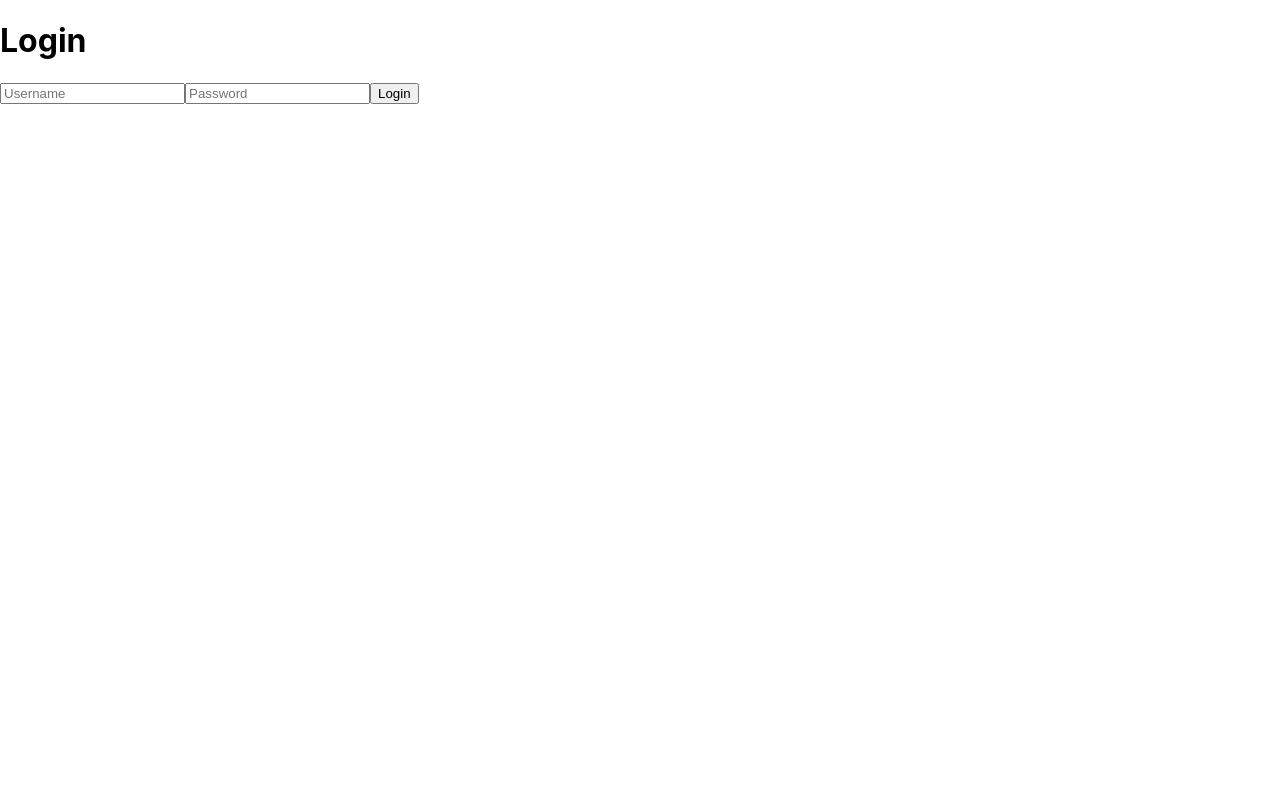
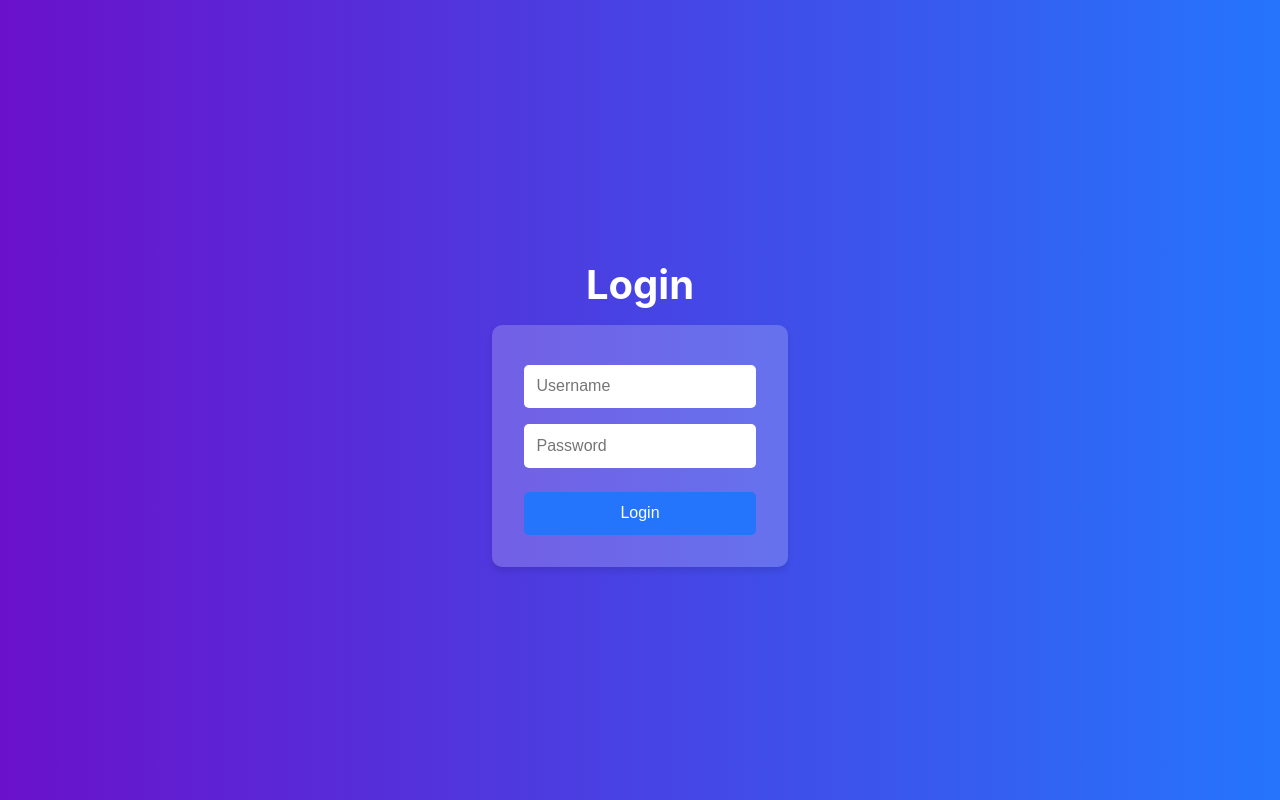
Before and after one commit to Junyeongjyk/React-, a React (Create React App) app in the folder frontend/: page / in a window 1280 px wide. Built offline with nearby package versions, Linux system fonts and the light colour scheme.

Commit message:
스타일 추가

```diff
--- /dev/null
+++ b/frontend/src/App.scss
@@ -0,0 +1,15 @@
+body {
+    margin: 0;
+    font-family: 'Arial', sans-serif;
+    background: #f3f4f6;
+    color: #333;
+}
+
+a {
+    text-decoration: none;
+    color: inherit;
+}
+
+* {
+    box-sizing: border-box;
+}
--- a/frontend/src/components/Login.js
+++ b/frontend/src/components/Login.js
@@ -1,11 +1,12 @@
 import React, { useState } from 'react';
 import { useNavigate } from 'react-router-dom';
+import './Login.scss'; // SCSS 파일 임포트
 
 const Login = () => {
     const [username, setUsername] = useState('');
     const [password, setPassword] = useState('');
     const [message, setMessage] = useState('');
-    const navigate = useNavigate(); // React Router의 useNavigate 훅
+    const navigate = useNavigate();
 
     const handleLogin = async (e) => {
         e.preventDefault();
@@ -23,7 +24,7 @@ const Login = () => {
 
             if (response.ok) {
                 setMessage(`Welcome, ${data.user.username}!`);
-                navigate('/main'); // 로그인 성공 시 메인 화면으로 이동
+                navigate('/main');
             } else {
                 setMessage(data.error);
             }
@@ -34,7 +35,7 @@ const Login = () => {
     };
 
     return (
-        <div>
+        <div className="login-container">
             <h1>Login</h1>
             <form onSubmit={handleLogin}>
                 <input
--- /dev/null
+++ b/frontend/src/components/Login.scss
@@ -0,0 +1,51 @@
+.login-container {
+    display: flex;
+    flex-direction: column;
+    align-items: center;
+    justify-content: center;
+    height: 100vh;
+    background: linear-gradient(to right, #6a11cb, #2575fc);
+    color: #fff;
+
+    h1 {
+        font-size: 2.5rem;
+        margin-bottom: 1rem;
+    }
+
+    form {
+        background: #ffffff33;
+        padding: 2rem;
+        border-radius: 10px;
+        box-shadow: 0 4px 6px rgba(0, 0, 0, 0.1);
+        display: flex;
+        flex-direction: column;
+
+        input {
+            margin: 0.5rem 0;
+            padding: 0.8rem;
+            border: none;
+            border-radius: 5px;
+            font-size: 1rem;
+        }
+
+        button {
+            margin-top: 1rem;
+            padding: 0.8rem;
+            background: #2575fc;
+            border: none;
+            border-radius: 5px;
+            color: white;
+            font-size: 1rem;
+            cursor: pointer;
+
+            &:hover {
+                background: #1a5dbb;
+            }
+        }
+    }
+
+    p {
+        margin-top: 1rem;
+        font-size: 1rem;
+    }
+}
--- /dev/null
+++ b/package.json
@@ -0,0 +1,5 @@
+{
+  "dependencies": {
+    "sass": "^1.82.0"
+  }
+}
```
Also changed, not shown: 1 other file (tests, documents, lock files or other folders).
